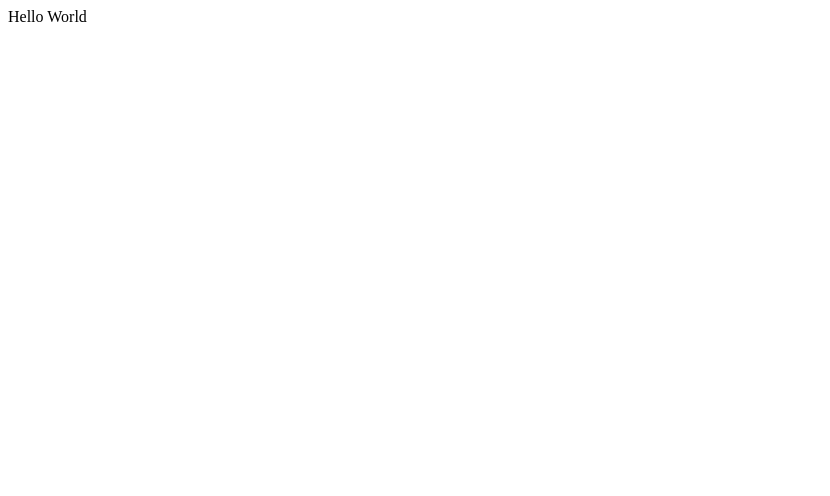
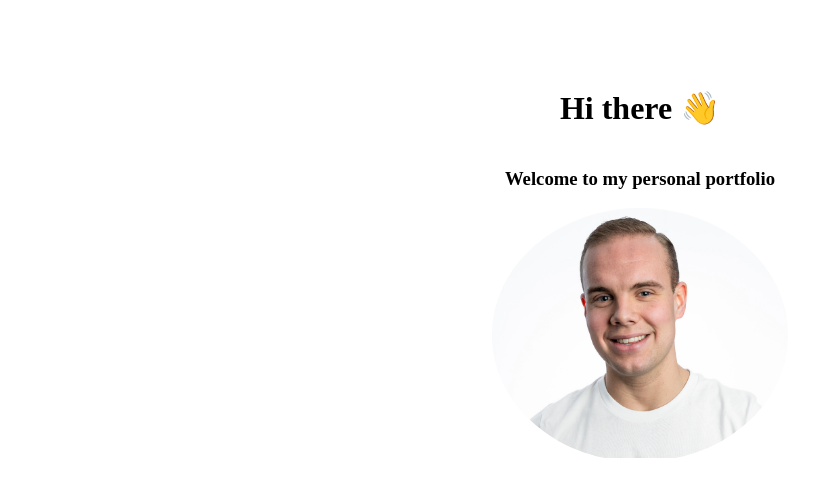
Before and after one commit to Ovy95/Portfolio, a React (Create React App) app: page / in a window 1280 px wide. Shown: the top 496 px of the page, without its empty margins (0-830 px from the left). Built offline with nearby package versions, Linux system fonts and the light colour scheme; the HTML template or start-up script is replaced by a standard one.

Commit message:
Created profile picture for About me page

```diff
--- /dev/null
+++ b/src/components/profilePic/picture.jsx
@@ -0,0 +1,25 @@
+import React from "react";
+import styled from "styled-components";
+
+import ProfilePic from "../profilePic/ProfilePic.png"
+
+const LogoContainer = styled.div`
+display: inline-block;
+  position: relative;
+  width: 200 px;
+  height: 200 px;
+  overflow: hidden;
+  border-radius: 50%;`
+
+const LogoImg = styled.img`
+width: auto;
+height: 250px;
+margin-left: -1px;
+`;
+
+export function Logo(props){
+  return <LogoContainer>
+  <LogoImg src={ProfilePic}/>
+  </LogoContainer>
+
+}
--- /dev/null
+++ b/src/containers/homepage/aboutMe.jsx
@@ -0,0 +1,27 @@
+
+import React from 'react'
+import styled from "styled-components"
+
+import { Logo } from "../../components/profilePic/picture"
+
+
+const AboutMeContainer = styled.div`
+margin-top 40px;
+padding: 20px;
+display: flex;
+justify-content: center;
+align-items: center;
+flex-direction: column;
+`
+
+
+export function AboutMe(props) {
+  return <AboutMeContainer>
+
+
+    <h1>Hi there 👋  </h1>
+    <h3>Welcome to my personal portfolio</h3>
+    <Logo></Logo>
+
+  </AboutMeContainer>
+}
--- a/src/containers/homepage/index.jsx
+++ b/src/containers/homepage/index.jsx
@@ -1,5 +1,17 @@
 import React from "react";
+import styled from "styled-components";
+
+import {AboutMe} from "./aboutMe"
+
+const PageContainer = styled.div`
+width: 100%;
+height:100vh;
+display: flex;
+flex-direction: column;
+`;
 
 export function Homepage(props) {
-  return <div>Hello World</div>
+  return <PageContainer>
+    <AboutMe/>
+  </PageContainer>
 }
```
Also changed, not shown: src/components/profilePic/ProfilePic.png (added).
